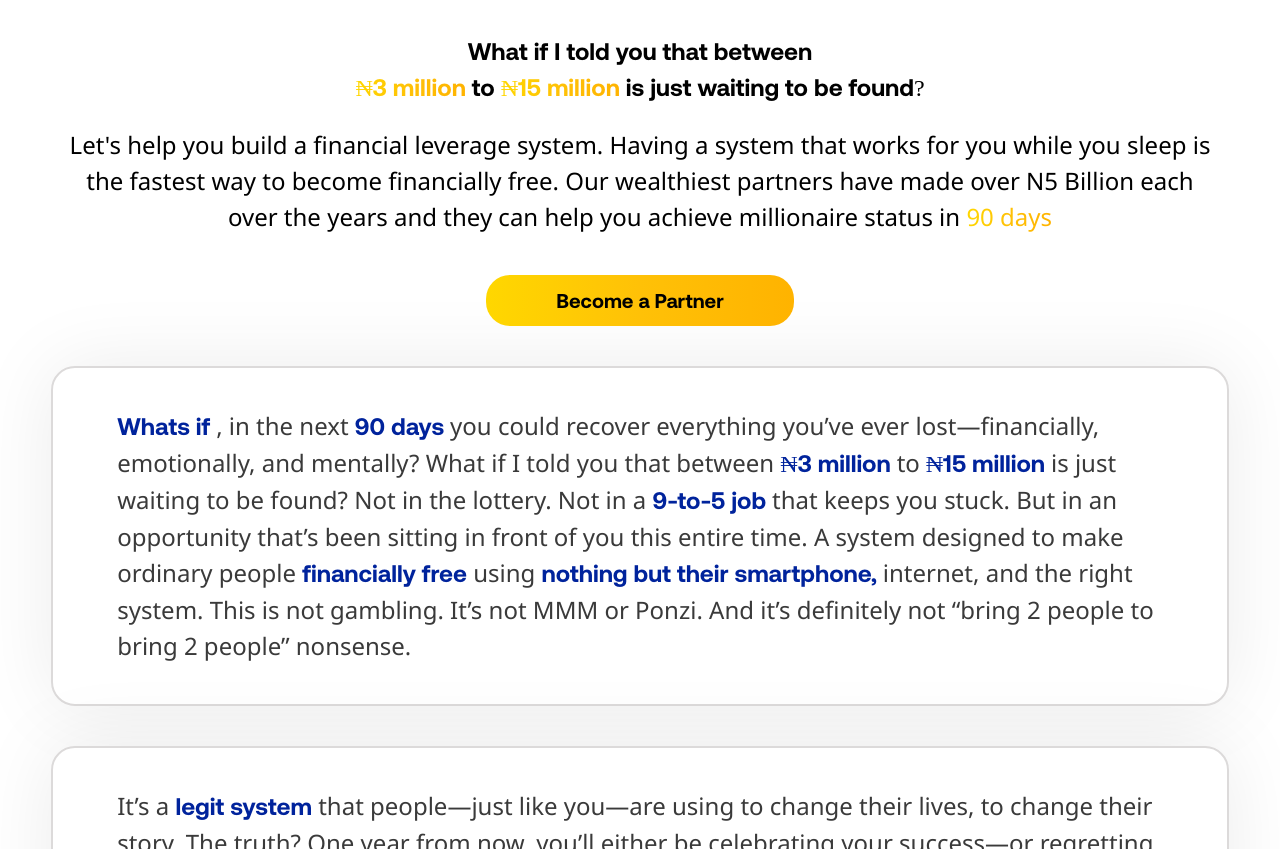
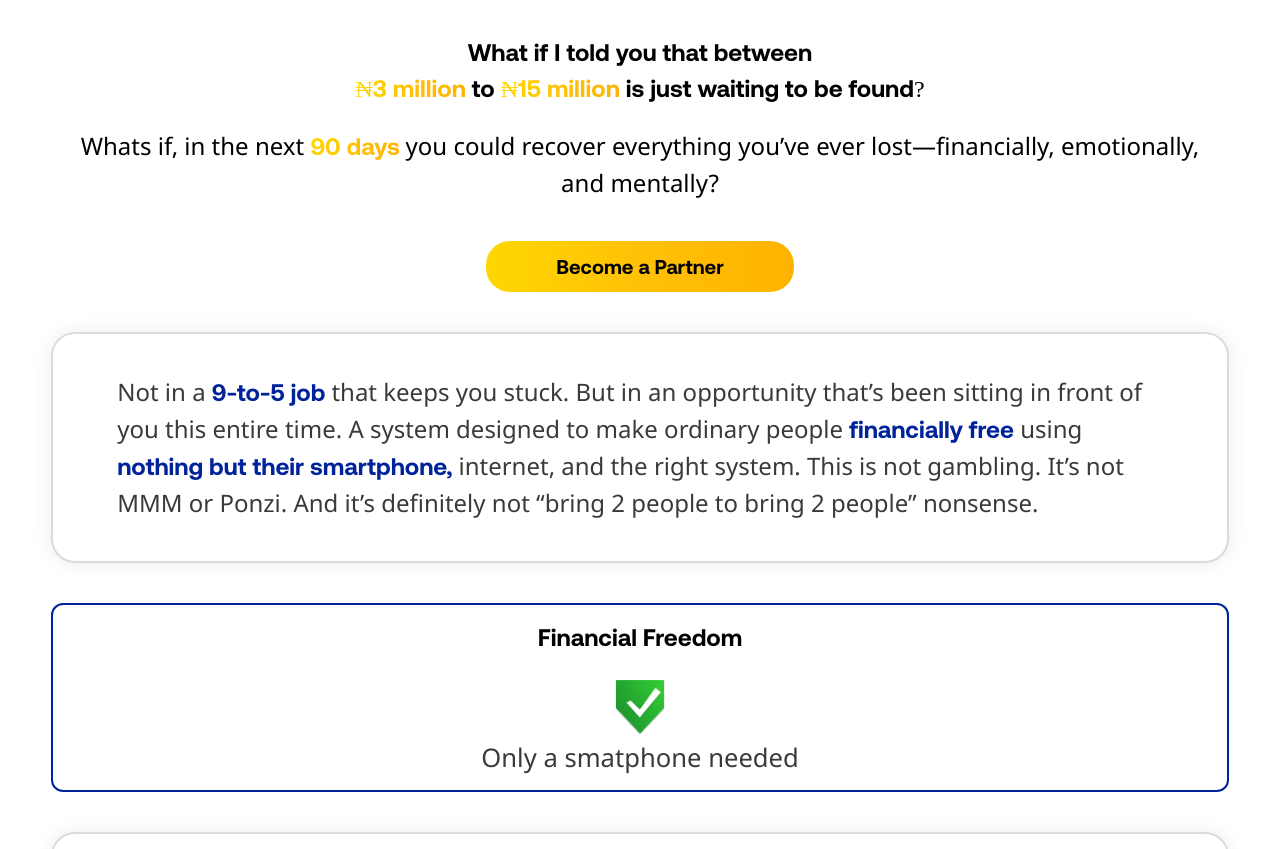
Before and after one commit to vixnxcom/isxtxpes, a React (Vite) app: page / in a window 1280 px wide. Shown: the part 3020-3869 px from the top of the page. Built offline with nearby package versions, Linux system fonts and the light colour scheme.

Commit message:
finance freedom

```diff
--- /dev/null
+++ b/src/home/Freedom.jsx
@@ -0,0 +1,28 @@
+import React from 'react'
+import styles from '../style'
+import { tick } from '../assets'
+
+const Freedom = () => {
+  return (
+    <section className={`${styles.flexStart} ${styles.paddingX} flex flex-col`}>
+    {/* head section */}
+    <div className={`${styles.heading2}`}>
+       Financial Freedom
+    </div>
+
+    {/* head section */}
+              <div className='flex flex-col justify-center items-center mx-auto mt-2 mb-2'>
+                {/* icons */}
+                <div className='w-[50px] h-[55px]'>
+                    <img src={tick} alt=""  />
+                </div>
+                <div>
+              <p className={`${styles.paragraph} mt-2 mb-2`}>Only a smatphone needed</p>
+            </div>
+
+                </div>
+    </section>
+  )
+}
+
+export default Freedom
--- a/src/home/Home.jsx
+++ b/src/home/Home.jsx
@@ -15,6 +15,7 @@ import Crush from './Crush'
 import Nintydays from './Nintydays'
 import Llegit from './Llegit'
 import Recover from './Recover'
+import Freedom from './Freedom'
 
 const Home = () => {
   return (
@@ -75,6 +76,12 @@ const Home = () => {
    <Nintydays />
 </div>
 </div>
+<div className={`${styles.flexCenter} mt-10 tabley w-[92vw] mx-auto `}>
+ <div className={`${styles.boxWidth}`}>
+
+   <Freedom />
+</div>
+</div>
 <div className={`${styles.flexCenter} mt-10 table w-[92vw] mx-auto rounded-[24px]`}>
  <div className={`${styles.boxWidth}`}>
 
--- a/src/home/Nintydays.jsx
+++ b/src/home/Nintydays.jsx
@@ -5,11 +5,8 @@ const Nintydays = () => {
   return (
     <section className={`${styles.flexStart} ${styles.paddingX} flex flex-col mb-10 mt-5`}>
     <div className={`${styles.subHeadingc} mt-2`}>
-    <span className='aeon-bold text-[24px blue'> Whats if </span>, in the next <span className='aeon-bold text-[24px blue'>
-        90 days </span> you could recover everything you’ve ever lost—financially, emotionally, and mentally?
-What if I told you that between <span className='aeon-bold text-[24px blue'> ₦3 million </span> to
-<span className='aeon-bold text-[24px blue'> ₦15 million </span>  is just waiting to be found?
-Not in the lottery.
+
+
 Not in a <span className='aeon-bold text-[24px blue'> 9-to-5 job </span> that keeps you stuck.
 But in an opportunity that’s been sitting in front of you this entire time.
 A system designed to make ordinary people  <span className='aeon-bold text-[24px blue'>financially free
--- a/src/home/Rice.jsx
+++ b/src/home/Rice.jsx
@@ -11,7 +11,7 @@ const Rice = () => {
     <div className={`${styles.subHeadingx} mt-2`}>
     <span className='aeon-bold text-[24px'>That Rice </span> you missed out on at a wedding or birthday party because you came late.
 Your favorite pair of shoes from when you were a kid—the ones your mom searched for until she got tired.
-<span className='aeon-bold text-[24px'>money </span>that <span className='aeon-bold text-[24px'>'disappeared' </span> from your bag because you <span className='aeon-bold text-[24px'>trusted </span> the wrong person.
+<span className='aeon-bold text-[24px'>Money </span>that <span className='aeon-bold text-[24px'>'disappeared' </span> from your bag because you <span className='aeon-bold text-[24px'>trusted </span> the wrong person.
 
 
     </div>
--- a/src/home/Stats.jsx
+++ b/src/home/Stats.jsx
@@ -62,7 +62,7 @@ const Stats = () => {
         <div className={`${styles.subHeading} mt-2`}>
         Let's help you build a financial leverage system.
 Having a system that works for you while you sleep is the fastest way to become financially free.
-Our wealthiest partners have made over <span className='gold'>₦5 Billion</span>  each over the years and they can help you achieve millionaire
+Our wealthiest partners have made over <span className='gold aeon-bold'>₦5 Billion</span>  each over the years and they can help you achieve millionaire
 status in 90 days.
         </div>
     </section>
--- a/src/home/WhatIf.jsx
+++ b/src/home/WhatIf.jsx
@@ -11,10 +11,8 @@ const WhatIf = () => {
             </div>
 
          <div className={`${styles.subHeading} mt-2`}>
-         Let's help you build a financial leverage system.
- Having a system that works for you while you sleep is the fastest way to become financially free.
- Our wealthiest partners have made over N5 Billion each over the years and they can help you achieve millionaire
- status in <span className='gold'>90 days</span>
+       Whats if, in the next <span className='aeon-bold text-[24px gold'>
+         90 days </span> you could recover everything you’ve ever lost—financially, emotionally, and mentally?
          </div>
 
          </section>
--- a/src/index.css
+++ b/src/index.css
@@ -54,8 +54,15 @@
 
 background: #FFFFFF;
 border: 2px solid #DCDADA;
-box-shadow: 0px 0px 80px rgba(0, 0, 0, 0.08);
+box-shadow: 0px 0px 20px rgba(0, 0, 0, 0.08);
 border-radius: 24px;
+width: 92vw;
+}
+.tabley{
+background: #FFFFFF;
+border: 2px solid #00239C;
+/* box-shadow: 0px 0px 20px rgba(0, 0, 0, 0.08); */
+border-radius: 12px;
 width: 92vw;
 }
 
```
